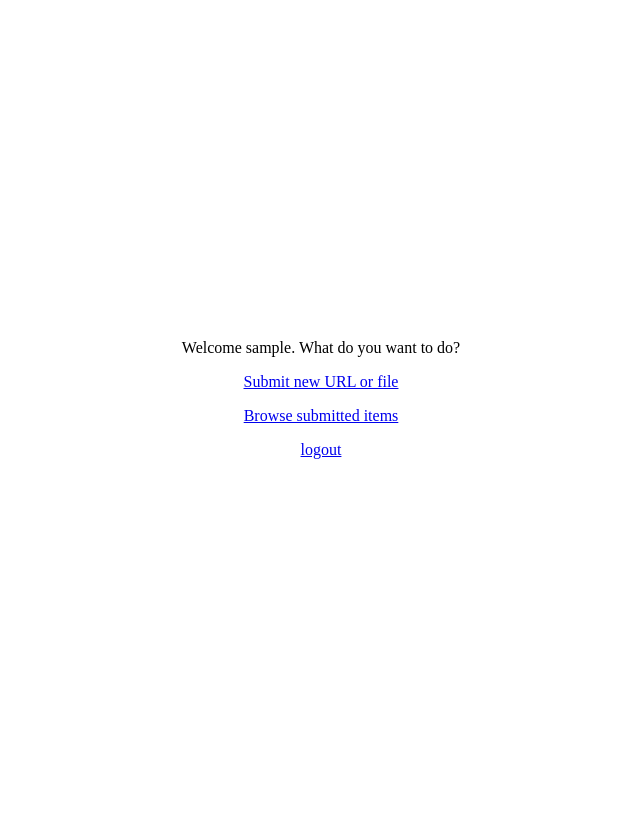
After one commit to fryta/secure-url, a Django app: page / in a window 1280 px wide. The commit adds this page. Shown: the part 29-856 px from the top of the page, without its empty margins (319-959 px from the left). Run offline with Django 3.2, Linux system fonts and the light colour scheme; the visitor is signed in with stand-in values (Sample User, id 1); some libraries are stand-ins or nearby versions.

Commit message:
Basic home page view with login required decorator

```diff
--- a/config/urls.py
+++ b/config/urls.py
@@ -15,11 +15,17 @@ Including another URLconf
 """
 from django.contrib import admin
 from django.contrib.auth import views as auth_views
+from django.contrib.auth.decorators import login_required
 from django.urls import path
+from django.views.generic.base import TemplateView
 
 urlpatterns = [
-    path('accounts/login/', auth_views.LoginView.as_view(redirect_authenticated_user=True), name='login'),
-    path('accounts/logout/', auth_views.LogoutView.as_view()),
+    path('accounts/login/',
+         auth_views.LoginView.as_view(redirect_authenticated_user=True, template_name='static/login.html'),
+         name='accounts-login'),
+    path('accounts/logout/', auth_views.LogoutView.as_view(), name='accounts-logout'),
 
     path('admin/', admin.site.urls),
+
+    path('', login_required(TemplateView.as_view(template_name='static/home.html')), name='home'),
 ]
--- /dev/null
+++ b/templates/static/home.html
@@ -0,0 +1,18 @@
+{% extends "base.html" %}
+
+{% block content %}
+<div class="content-centered">
+    <div class="centered-container text-center">
+        <p>Welcome {{ user.username }}. What do you want to do?</p>
+        <p>
+            <a href="/" class="btn">Submit new URL or file</a>
+        </p>
+        <p>
+            <a href="/" class="btn">Browse submitted items</a>
+        </p>
+        <p>
+            <a href="{% url 'accounts-logout' %}">logout</a>
+        </p>
+    </div>
+</div>
+{% endblock %}
--- a/templates/registration/login.html
+++ b/templates/static/login.html
@@ -6,7 +6,7 @@
     <div class="centered-container">
         <p class="text-center">Please login in order to get access to Secure URL.</p>
 
-        <form method="post" action="{% url 'login' %}">
+        <form method="post" action="{% url 'accounts-login' %}">
             {% csrf_token %}
             {% form %}
                 {% part form.username prefix %}<i class="material-icons prefix">account_box</i>{% endpart %}
```
